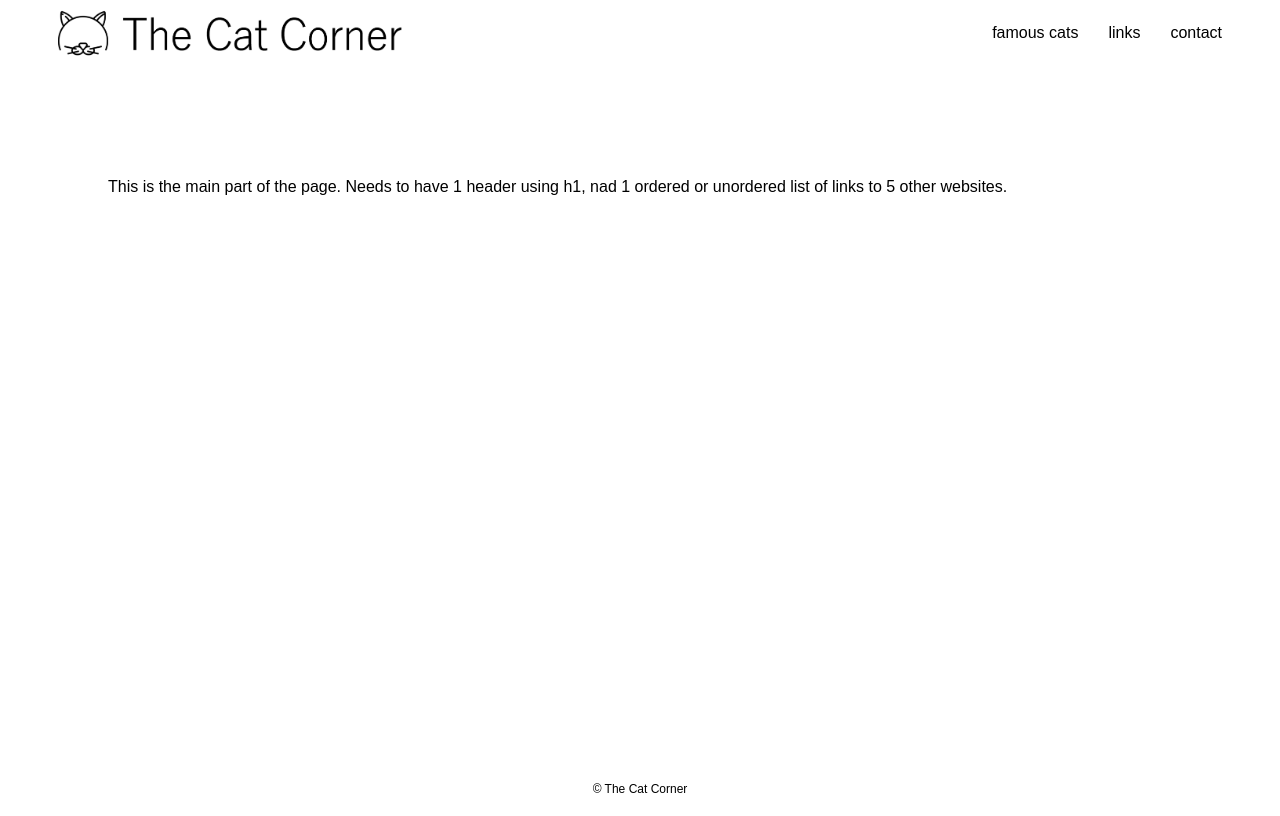
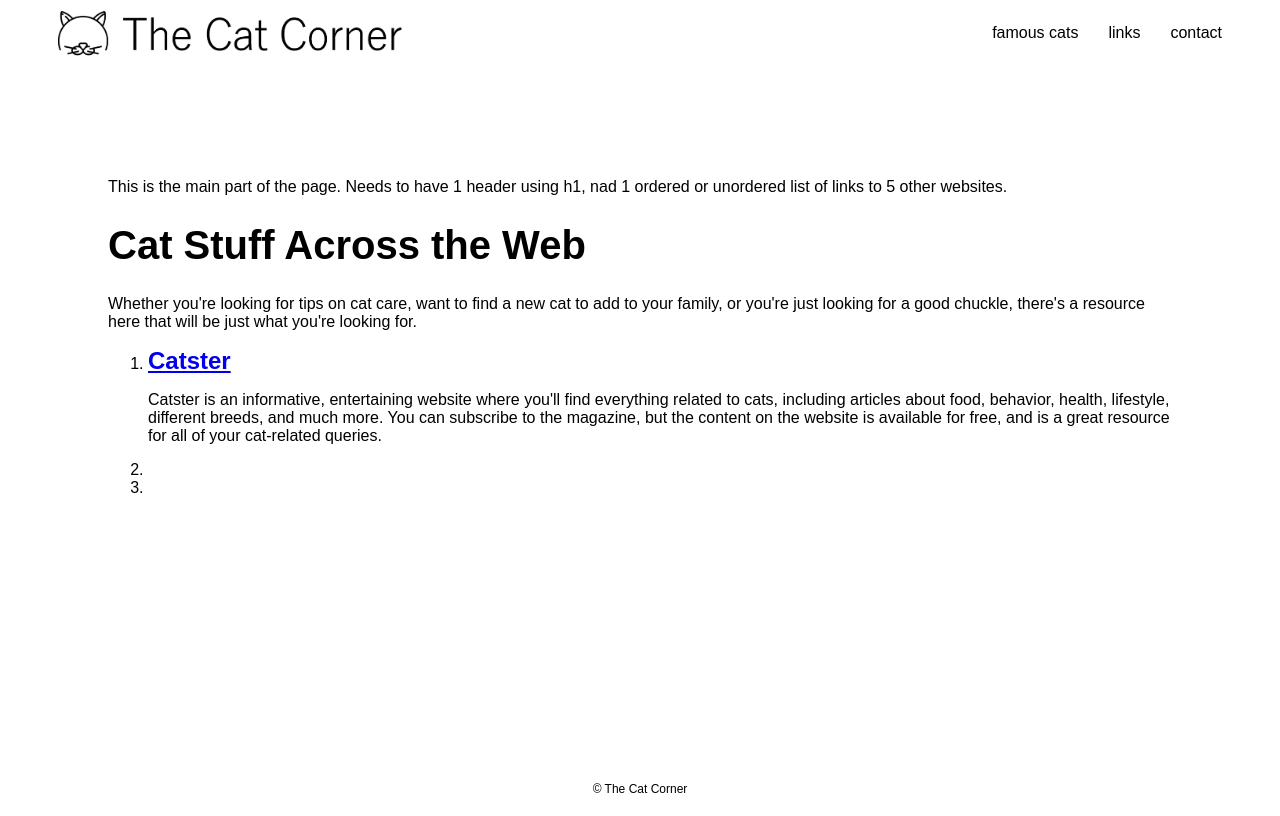
Before and after one commit to Michael7785/cat_corner, a plain HTML site: page links.html in a window 1280 px wide. Drawn offline with Linux system fonts and the light colour scheme.

Commit message:
Thu, Sep 15, 2022, 8:44 PM +00:00

```diff
--- a/links.html
+++ b/links.html
@@ -17,6 +17,25 @@
         </div>
         <div class="main">
             <p>This is the main part of the page. Needs to have 1 header using h1, nad 1 ordered or unordered list of links to 5 other websites.</p>
+            <h1>Cat Stuff Across the Web</h1>
+            <p>Whether you're looking for tips on cat care, want to find a new cat to add to your family, or you're just looking for a good chuckle, there's a resource here that will be just what you're looking for.</p>
+            <ol>
+
+                <li>
+                    <h2><a href="https://www.catster.com/">Catster</a></h2>
+                    <p>Catster is an informative, entertaining website where you'll find everything related to cats, including articles about food, behavior, health, lifestyle, different breeds, and much more. You can subscribe to the magazine, but the content on the website is available for free, and is a great resource for all of your cat-related queries.</p>
+                </li>
+
+                <li>
+
+                </li>
+
+                <li>
+
+                </li>
+
+            </ol>
+
         </div>
         <div class="footer">
             <p>&#169; The Cat Corner</p>
```
